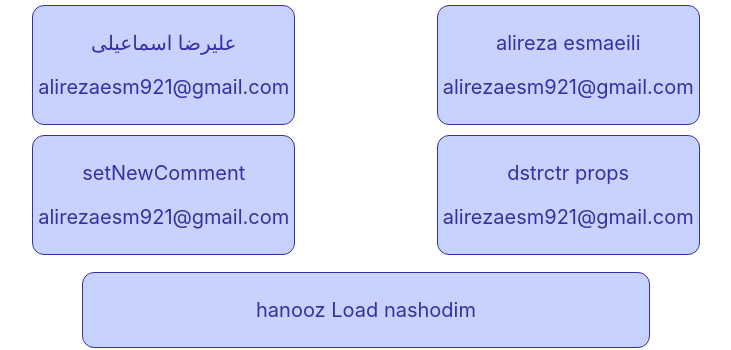
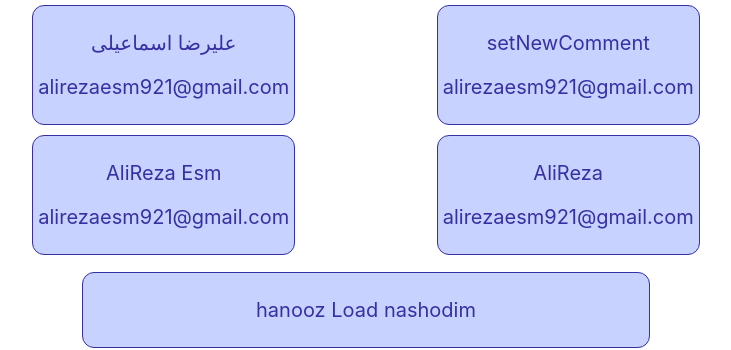
Before and after one commit to alireza921/HttpApp-req, a React (Create React App) app: page / in a window 1280 px wide. Shown: the top 350 px of the page, without its empty margins (274-1005 px from the left). Built offline with nearby package versions, Linux system fonts and the light colour scheme; data requests are answered from the project's data file.

Commit message:
update ui when delet Comment

```diff
--- a/data/db.json
+++ b/data/db.json
@@ -8,13 +8,6 @@
       "id": 5
     },
     {
-      "name": "alireza esmaeili ",
-      "email": "alirezaesm921@gmail.com",
-      "body": "in test update comment hastesh ",
-      "postId": 10,
-      "id": 9
-    },
-    {
       "name": "setNewComment",
       "email": "alirezaesm921@gmail.com",
       "body": "in test setNewComment hastesh \nke form ro khali mikone bad az Submit shodan ",
@@ -22,11 +15,18 @@
       "id": 10
     },
     {
-      "name": "dstrctr props",
+      "name": "AliReza Esm ",
       "email": "alirezaesm921@gmail.com",
-      "body": "in test dstrctr kardan e props tooye NewComment hast esh \nke onAddComment => props.onAddComment bood = onAddComment ",
+      "body": "",
       "postId": 10,
-      "id": 11
+      "id": 13
+    },
+    {
+      "name": "AliReza",
+      "email": "alirezaesm921@gmail.com",
+      "body": "",
+      "postId": 10,
+      "id": 14
     }
   ]
 }
--- a/src/container/FullComment/fullComment.js
+++ b/src/container/FullComment/fullComment.js
@@ -3,7 +3,7 @@ import { useEffect, useState } from "react";
 import styles from "./style.module.css";
 import { FaTrash } from "react-icons/fa";
 
-const FullComment = ({ commentId }) => {
+const FullComment = ({ commentId, setComment }) => {
   const [fullComment, setFullComment] = useState(commentId);
   // console.log(commentId);
 
@@ -19,8 +19,13 @@ const FullComment = ({ commentId }) => {
   const deletHandler = () => {
     axios
       .delete(`http://localhost:3001/comments/${commentId}`)
-      .then((res) => console.log(res.data))
+      .then((res) =>
+        axios
+          .get("http://localhost:3001/comments/")
+          .then((res) => setComment(res.data))
+      )
       .catch((err) => console.log(err));
+      setFullComment(null)
   };
 
   // console.log(fullComment);
--- a/src/container/FullComment/style.module.css
+++ b/src/container/FullComment/style.module.css
@@ -8,4 +8,5 @@ position: relative;
     top: -20px;
     right: 10px;
     cursor: pointer;
+    color: red;
 }
--- a/src/container/HttpAppCmp.js
+++ b/src/container/HttpAppCmp.js
@@ -57,7 +57,7 @@ const HttpApp = () => {
       </section>
 
       <section className={styles.fullCommentHolder}>
-        <FullComment commentId={commentId} />
+        <FullComment commentId={commentId} setComment={setComment} />
       </section>
 
       <section className={styles.addCommentHolder}>
--- a/src/container/addNewComment/AddNewComment.js
+++ b/src/container/addNewComment/AddNewComment.js
@@ -1,4 +1,4 @@
-import axios from "axios";
+// import axios from "axios";
 import { useState } from "react";
 import styles from "../addNewComment/style.module.css";
 
```
Also changed, not shown: db-1652684159968.json (deleted, +0 -19 lines).
